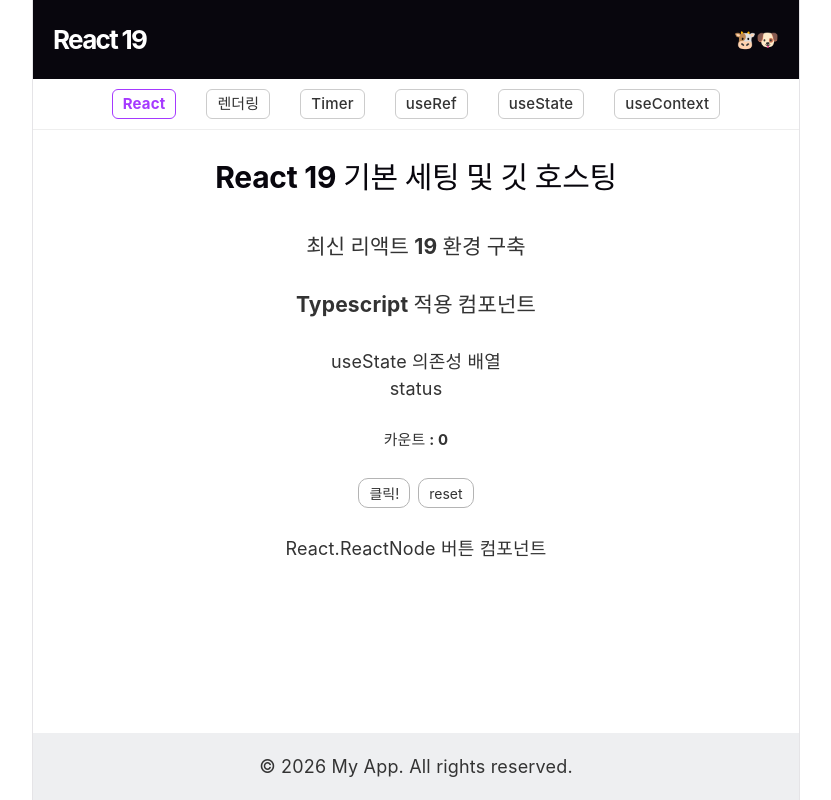
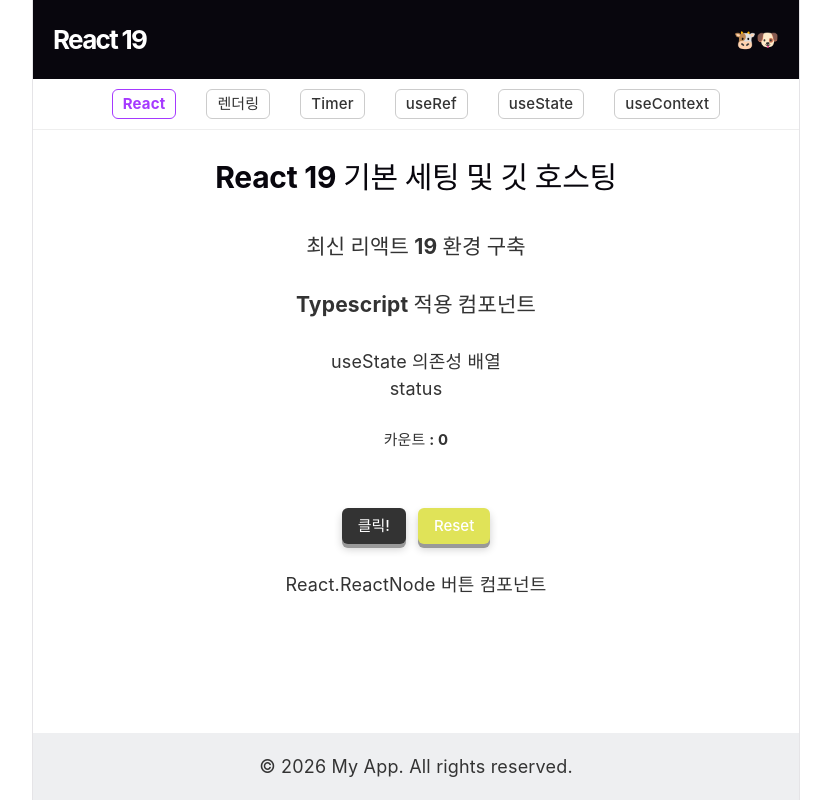
Before and after one commit to audrysla/my-react-app, a React (Vite) app: page / in a window 1280 px wide. Shown: the whole page, without its empty margins (224-1055 px from the left). Built offline with nearby package versions, Linux system fonts and the light colour scheme.

Commit message:
버튼 스타일 변경

```diff
--- a/src/pages/Home.tsx
+++ b/src/pages/Home.tsx
@@ -39,9 +39,13 @@
         <p>useState 의존성 배열<br/>{status}</p><br/>
         <h5>카운트 : {count}<em ref={countNumRef} className='countNum'>{count}</em></h5>
         <br/>
-        <div>
-          <Button onClick={handleClick}>클릭!</Button>
-          <Button onClick={reset}>reset</Button>
+        <div className='btns'>
+          <button onClick={handleClick}>
+            클릭!
+          </button>
+          <button className='style2' onClick={reset}>
+            Reset
+          </button>
         </div>
         <br/>
         <p>React.ReactNode 버튼 컴포넌트</p>
--- a/src/pages/sub/Sub03.tsx
+++ b/src/pages/sub/Sub03.tsx
@@ -56,8 +56,8 @@
           let +1
         </button>
         <button className='style2' onClick={handleReset}>
-            Reset
-          </button>
+          Reset
+        </button>
       </div>
     </>
   );
```
